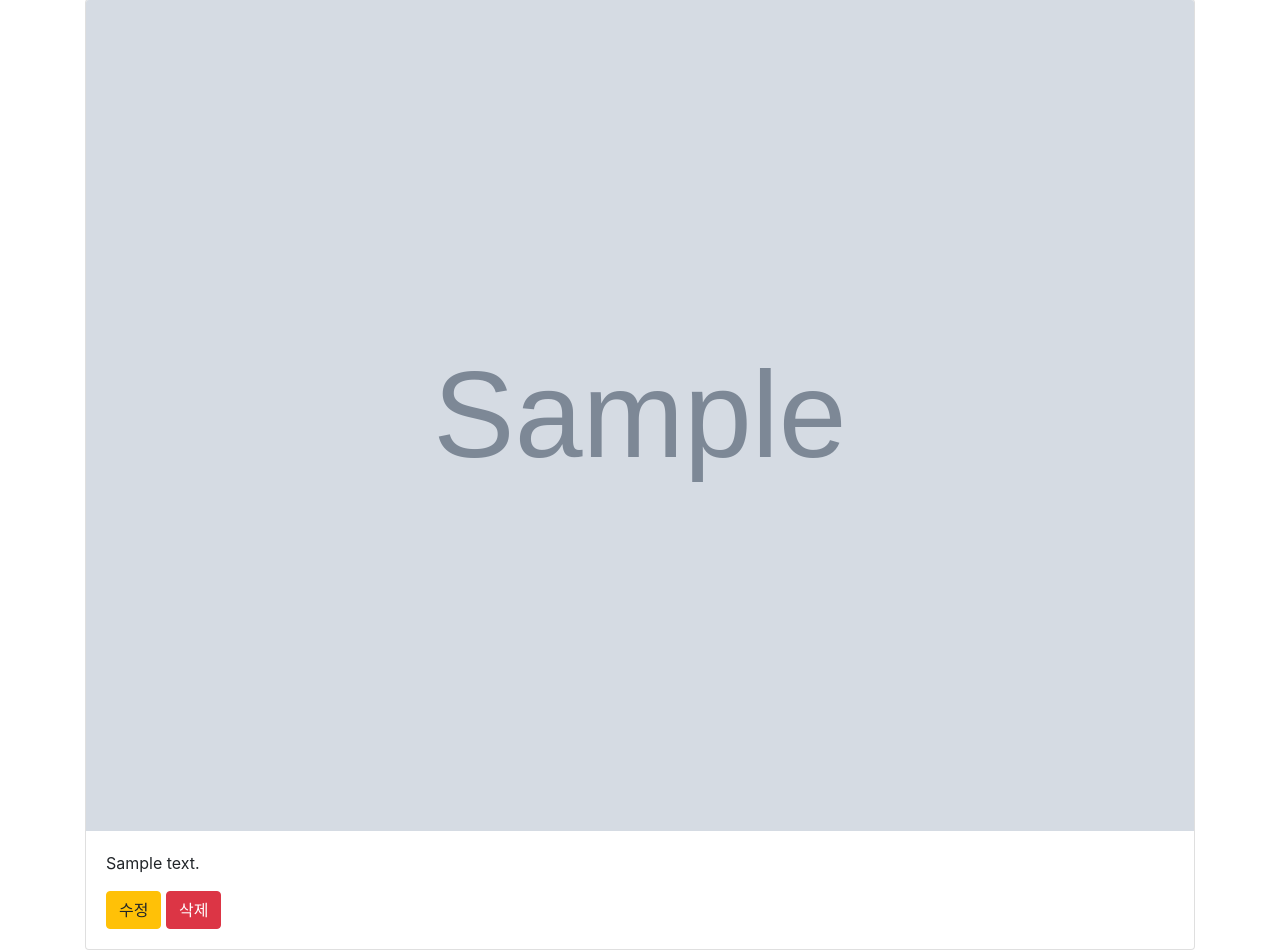
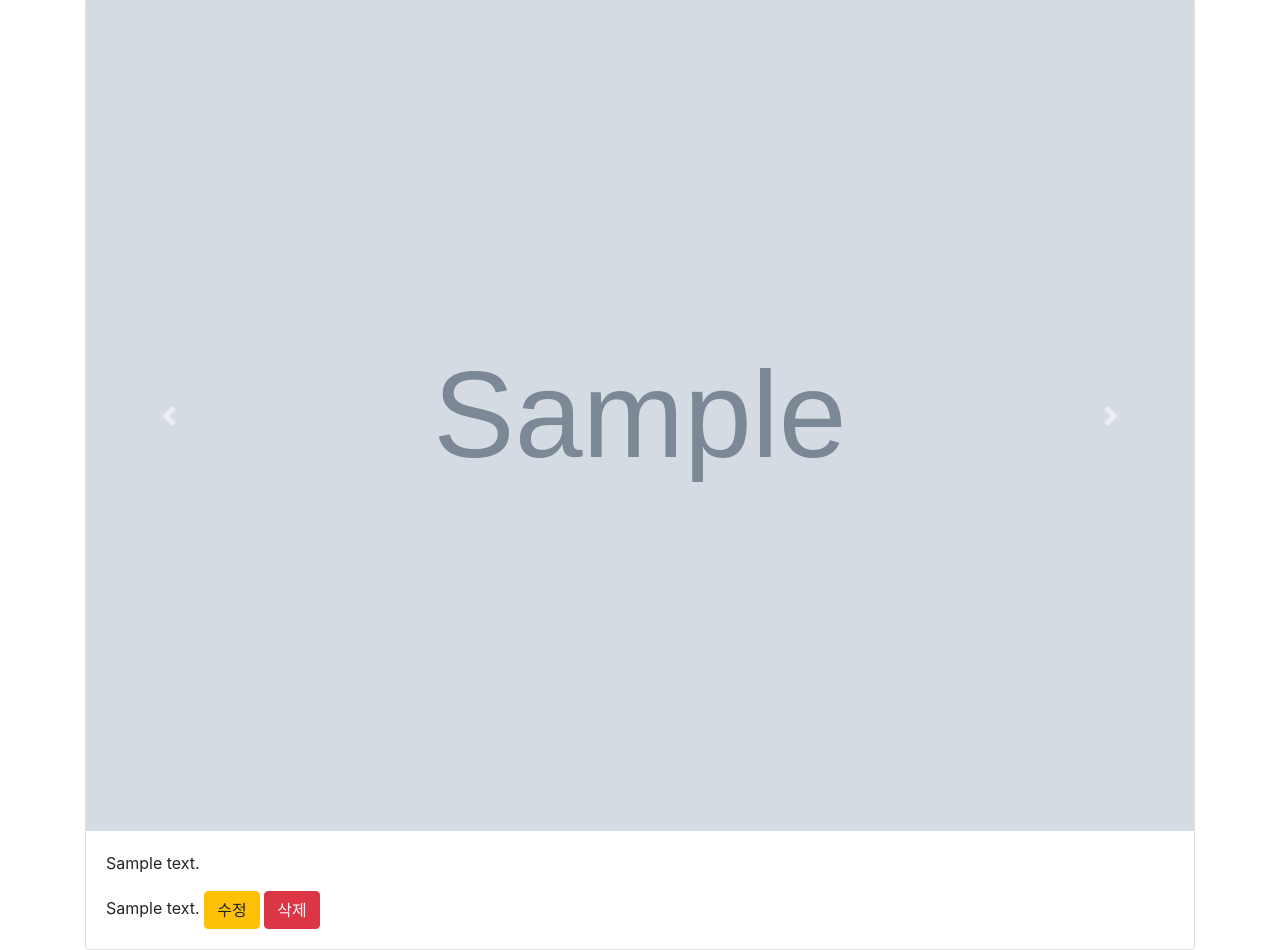
Before and after one commit to selinayoon/fake-insta, a Django app: page /posts/ in a window 1280 px wide. Shown: the part 57-1007 px from the top of the page. Run offline with Django 3.2, Linux system fonts and the light colour scheme; tables that the repository leaves empty hold one stand-in row (values such as "Sample post"); grey boxes marked "Sample" are stand-in pictures; some libraries are stand-ins or nearby versions.

Commit message:
이미지 여러장 올리기 구현

```diff
--- a/posts/admin.py
+++ b/posts/admin.py
@@ -1,4 +1,5 @@
 from django.contrib import admin
-from .models import Post
+from .models import Post,Image
 # Register your models here.
 admin.site.register(Post)
+admin.site.register(Image)
--- a/posts/models.py
+++ b/posts/models.py
@@ -9,7 +9,23 @@ class Post(models.Model):
     content = models.CharField(max_length=100)
     # image = models.ImageField(blank=True)
     #이미지 수정 기능 넣기위해 위의 코드 수정
-    image = ProcessedImageField(
+    #원래 immage였지만 file로 바꿔서 사용
+    # image = ProcessedImageField(
+    #         upload_to='posts/images', #저장 위치
+    #         processors=[ResizeToFill(600,600)], #크기지정
+    #         format='JPEG',
+    #         options={'quality':90},
+
+    # ) 밑으로 내려주기
+
+#post image 1:N 관계로 묶어주기
+class Image(models.Model):
+    #CASCADE
+    post = models.ForeignKey(Post, on_delete=models.CASCADE)
+     # image = models.ImageField(blank=True)
+    #이미지 수정 기능 넣기위해 위의 코드 수정
+    #원래 immage였지만 file로 바꿔서 사용
+    file = ProcessedImageField(
             upload_to='posts/images', #저장 위치
             processors=[ResizeToFill(600,600)], #크기지정
             format='JPEG',
--- a/posts/templates/posts/_post.html
+++ b/posts/templates/posts/_post.html
@@ -1,14 +1,32 @@
 <div class="card">
   <!--이것만 하면 오류가 생길 수 있다. 따라서,내부에서 if문을 작성해 사진 경로를 찾을 수 있도록 해쥰다.-->
 
-  {% if post.image %}
-    <img src="{{post.image.url}}" class="card-img-top" alt="...">
+  {% if post.image_set %}
+    <div id="post{{post.id}}" class="carousel slide" data-ride="carousel">
+      <div class="carousel-inner">
+        {% for image in post.image_set.all %}
+          <div class="carousel-item {% if forloop.counter == 1 %} active {% endif %}">
+            <img src="{{image.file.url}}" class="d-block w-100" alt="...">
+          </div>
+        {% endfor %}
+      </div>
+      <a class="carousel-control-prev" href="#post{{post.id}}" role="button" data-slide="prev">
+        <span class="carousel-control-prev-icon" aria-hidden="true"></span>
+        <span class="sr-only">Previous</span>
+      </a>
+      <a class="carousel-control-next" href="#post{{post.id}}" role="button" data-slide="next">
+        <span class="carousel-control-next-icon" aria-hidden="true"></span>
+        <span class="sr-only">Next</span>
+      </a>
+    </div>
+
   {% else %}
     <img src="..." class="card-img-top" alt="...">
   {% endif %}
 
   <div class="card-body">
     <p class="card-text">{{post.content}}</p>
+        {{ post.content|safe }}
     <a href="{% url 'posts:update' post.id %}" class="btn btn-warning">수정</a>
     <a href="{% url 'posts:delete' post.id %}" class="btn btn-danger">삭제</a>
   </div>
--- a/posts/templates/posts/form.html
+++ b/posts/templates/posts/form.html
@@ -10,7 +10,8 @@
         {% csrf_token %}
         <!--form데이터 받기-->
         <!--{{form}}대신 %%쓰기-->
-        {% bootstrap_form form %}
+        {% bootstrap_form post_form %}
+        {% bootstrap_form image_form %}
         <input type="submit">
     </form>
 {% endblock %}
--- a/posts/views.py
+++ b/posts/views.py
@@ -1,5 +1,5 @@
 from django.shortcuts import render,redirect
-from .forms import PostForm
+from .forms import PostForm, ImageForm
 from .models import Post
 
 # Create your views here.
@@ -18,24 +18,47 @@ def create(request):
         #5. post방식으로 저장요청을 받고, 데이터를  받아 postform에 넣어서 인스턴스화 한다.
         #10. 5번과 같음
         #request.POST:input안에 있는 데이터
-        # 사진 데이터 넣기
-        form = PostForm(request.POST, request.FILES)
+        # 사진 데이터 넣기 사용자가 작성한 정보, 파일 넣기
+        #form = PostForm(request.POST, request.FILES)
+
+        #수정
+        #post폼에다 post정보만
+        #이미지 폼에다 이미지 정보만 따로다로 넣게 수정
+        post_form = PostForm(request.POST)
+        image_form = ImageForm(request.POST,request.FILES)
+
+
         #6.검증 작업으로 form에 데이터가 제대로 들어왔는지 확인
         #11. 6번과 같음
-        if form.is_valid():
-            form.save()
+        if post_form.is_valid():
+            # 12. 적절한 데이터가 들어온다. 데이터를 저장하고 list페이지로 리다이렉트!!
+            post = post_form.save() #게시물 내용만 저장.
+            # 파일 안에있는 이미지 가져오기(리스트 형태로), 이미지 출력하기
+            #이미지를 따로따로따로
+            #1:N관계
+            for image in request.FILES.getlist('file'):
+                request.FILES['file'] = image
+                image_form = ImageForm(request.POST, request.FILES)
+                #이미지 아닌거 거르기
+                if image_form.is_valid():
+                    image = image_form.save(commit=False)
+                    image.post = post
+                    image.save()
+
             return redirect("posts:list")
         # else:
         #     #7. 데이터 검증을 통과하지 못한 경우
         #     pass # 없어도 무방한 코드
     else:
         #2. PostForm을 인스턴스화(변수화) 시켜서 form에 저장한다.
-        form = PostForm()
+        post_form = PostForm()
+        image_form = ImageForm()
 
     #사용자가 데이터를 잘못입력했을 때, 8은 입력된 데이터를 계속 유지시켜준다.
     #3. form을 담아 create.html로 보내준다.
     #8. 사용자가 입력한 데이터는 form에 담아진 상태로 다시 form을 담아 create.html을 보내준다.
-    return render(request, 'posts/form.html',{'form':form})
+    #postform에는 postform을  imageform에는 imageform을 넣어준다.
+    return render(request, 'posts/form.html', {'post_form':post_form,"image_form":image_form})
 
 
 #수정을 하려면 이전의 데이터를 찾아와야한다.
```
Also changed, not shown: posts/forms.py (+11 -1 lines), media/posts/images/IMG_9050.JPG (added), media/posts/images/IMG_9157.jpg (added), media/posts/images/IMG_9210.JPG (added), media/posts/images/IMG_9210_jwDHJiG.JPG (added), media/posts/images/IMG_9227.jpg (added), media/posts/images/IMG_9265.JPG (added), media/posts/images/IMG_9717_4LEMd1Z.JPG (added), media/posts/images/IMG_9717_jFFybRD.JPG (added), media/posts/images/IMG_9717_lqBScbV.JPG (added), posts/migrations/0004_auto_20190409_0220.py (added), posts/migrations/0005_auto_20190409_0246.py (added).
